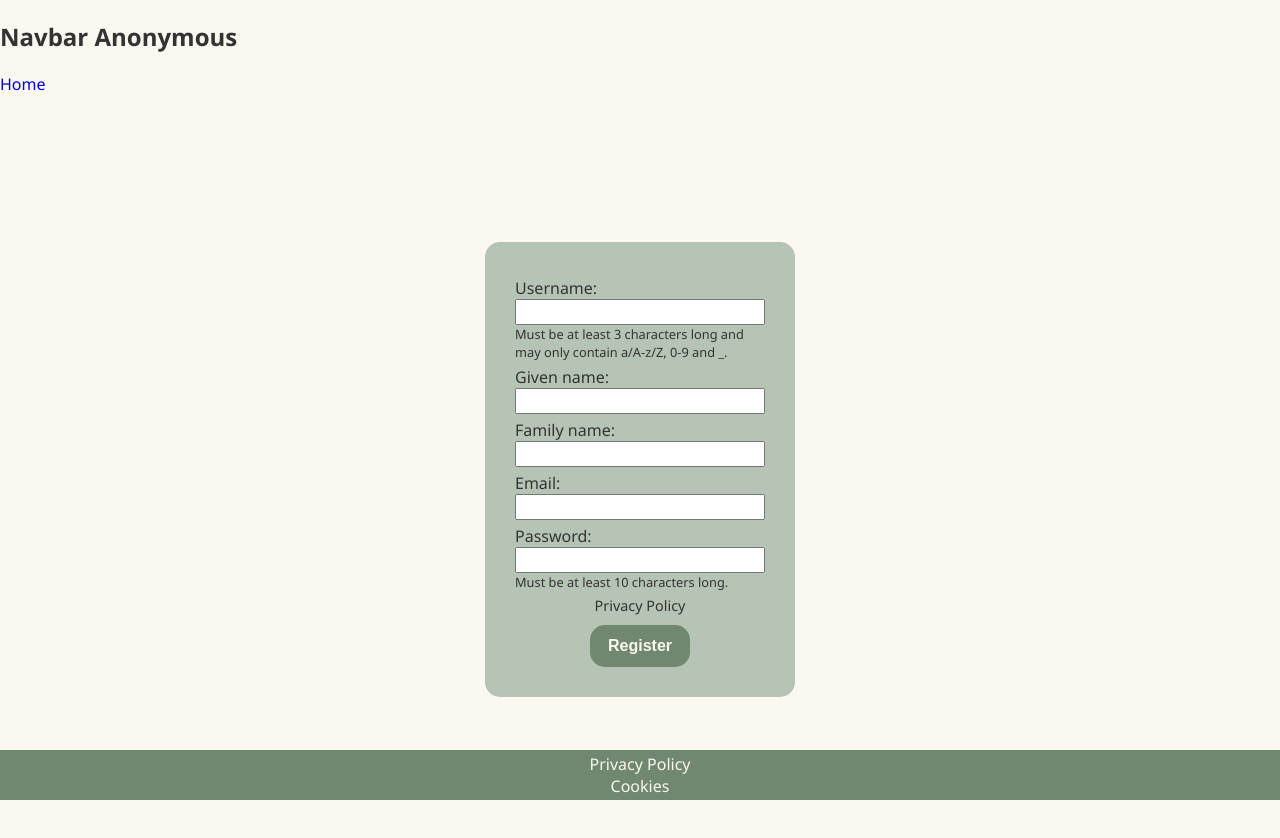
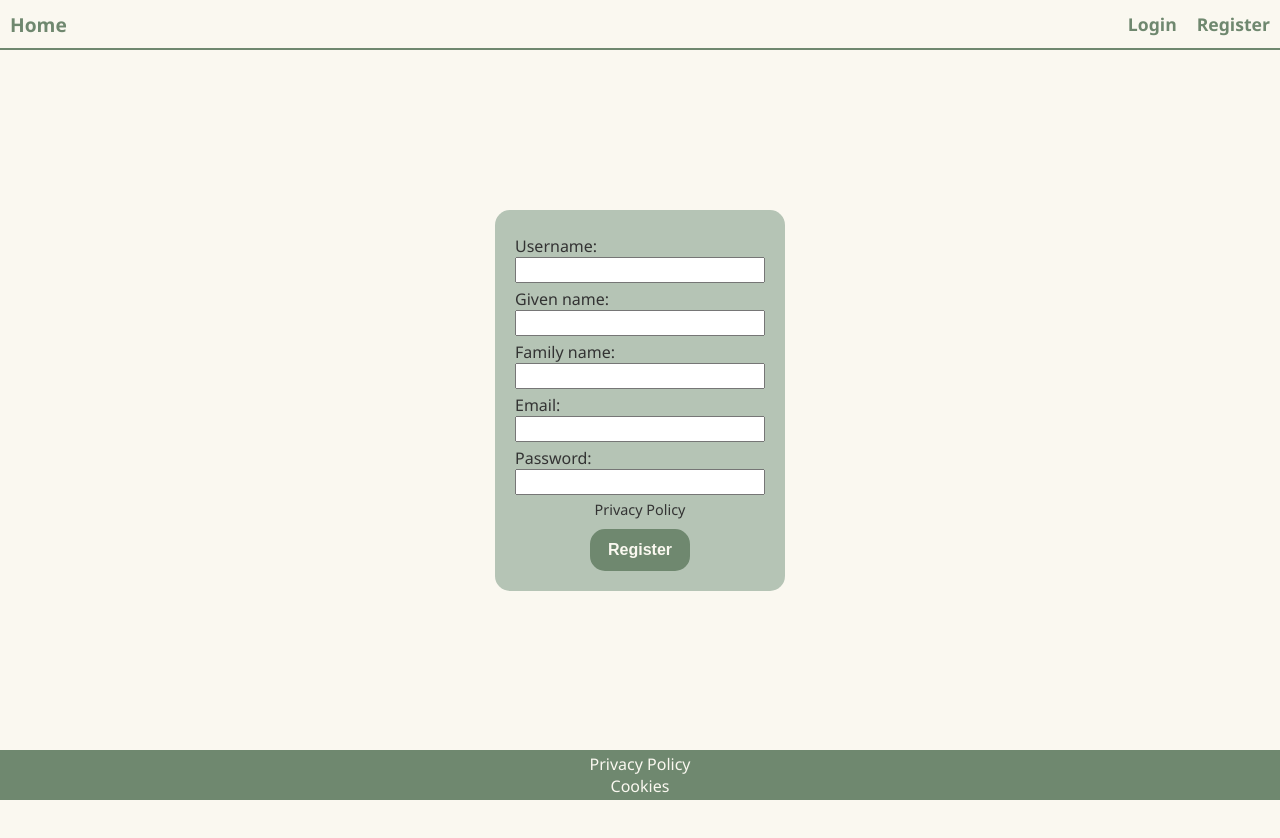
Before and after one commit to EllinorHenriksson/BookByte-Client-App, a React (Create React App) app: page /register in a window 1280 px wide. Shown: the top 838 px of the page. After the commit the page ends 800 px from the top, so only its background shows below. Built offline with nearby package versions, Linux system fonts and the light colour scheme; no server answers.

Commit message:
Submit registration form and redirect

```diff
--- a/src/components/NavbarAnonymous.js
+++ b/src/components/NavbarAnonymous.js
@@ -8,8 +8,13 @@ import { Link } from 'react-router-dom'
 function NavbarAnonymous () {
   return (
     <div className="navbar-anonymous">
-      <h2>Navbar Anonymous</h2>
-      <Link to="/">Home</Link>
+      <div>
+        <Link to="/">Home</Link>
+      </div>
+      <div>
+        <Link to="/login">Login</Link>
+        <Link to="/register">Register</Link>
+      </div>
     </div>
   )
 }
--- a/src/components/Register.js
+++ b/src/components/Register.js
@@ -1,4 +1,5 @@
-import { Link } from 'react-router-dom'
+import { useState } from 'react'
+import { Link, useNavigate } from 'react-router-dom'
 
 /**
  * The Register component.
@@ -6,42 +7,99 @@ import { Link } from 'react-router-dom'
  * @returns {object} The jsx html template.
  */
 function Register () {
+  const [username, setUsername] = useState('')
+  const [givenName, setGivenName] = useState('')
+  const [familyName, setFamilyName] = useState('')
+  const [email, setEmail] = useState('')
+  const [password, setPassword] = useState('')
+
+  const [isLoading, setIsLoading] = useState(false)
+
+  const navigate = useNavigate()
+
+  /**
+   * Handles the submit event.
+   *
+   * @param {Event} e - The event object.
+   */
+  const handleSubmit = (e) => {
+    e.preventDefault()
+
+    setIsLoading(true)
+
+    const data = { username, givenName, familyName, email, password }
+
+    fetch(process.env.REACT_APP_URL_AUTH_SERVICE + '/register', {
+      method: 'POST',
+      headers: {
+        'Content-Type': 'application/json'
+      },
+      body: JSON.stringify(data)
+    }).then(res => {
+      setIsLoading(false)
+      if (res.ok) {
+        console.log('Successfull registration')
+        navigate('/login')
+      } else {
+        // OBS! Ändra detta till riktig åtgärd
+        console.log('Status code: ', res.status)
+      }
+    }).catch(error => {
+      // OBS! Ändra detta till riktig åtgärd
+      console.log(error.message)
+      setIsLoading(false)
+    })
+  }
+
   return (
     <div className="register">
-      <form>
-        <label for="username">Username:</label>
+      <form
+        onSubmit={ handleSubmit }>
+        <label>Username:</label>
         <input
           type="text"
           required
-          id="username">
+          pattern="[A-Za-z][A-Za-z0-9_-]{2,255}"
+          title="Must be at least 3 characters long and may only contain a/A-z/Z, 0-9 and _."
+          value={ username }
+          onChange={ (e) => setUsername(e.target.value) }>
         </input>
-        <div class="info">Must be at least 3 characters long and may only contain a/A-z/Z, 0-9 and _.</div>
-        <label for="given-name">Given name:</label>
+        <label>Given name:</label>
         <input
           type="text"
           required
-          id="given-name">
+          value={ givenName }
+          onChange={ (e) => setGivenName(e.target.value) }>
         </input>
-        <label for="family-name">Family name:</label>
+        <label>Family name:</label>
         <input
           type="text"
-          id="family-name">
+          required
+          value={ familyName }
+          onChange={ (e) => setFamilyName(e.target.value)}>
         </input>
-        <label for="email">Email:</label>
+        <label>Email:</label>
         <input
           type="email"
           required
-          id="email">
+          pattern="[a-z0-9._%+-]+@[a-z0-9.-]+\.[a-z]{2,}$"
+          title="example@example.com"
+          value={ email }
+          onChange={ (e) => setEmail(e.target.value) }>
         </input>
-        <label for="password">Password:</label>
+        <label>Password:</label>
         <input
           type="password"
           required
-          id="password">
+          minLength="10"
+          maxLength="256"
+          title="Must be at least 10 characters long."
+          value={ password }
+          onChange={ (e) => setPassword(e.target.value) }>
         </input>
-        <div class="info">Must be at least 10 characters long.</div>
         <Link to="./privacy-policy">Privacy Policy</Link>
-        <button>Register</button>
+        { !isLoading && <button>Register</button> }
+        { isLoading && <button disabled>Loading...</button> }
       </form>
     </div>
   )
--- a/src/index.css
+++ b/src/index.css
@@ -20,13 +20,50 @@ button:hover {
   cursor: pointer;
 }
 
+/* Styling of navbar anonymous */
+.navbar-anonymous {
+  display: flex;
+  height: 50px;
+  align-items: center;
+  position: sticky;
+  border-bottom: 2px solid rgb(111, 136, 111);
+}
+
+.navbar-anonymous div {
+  width: 50vw;
+  display: flex;
+}
+
+.navbar-anonymous div:last-child {
+  justify-content: flex-end;
+}
+
+.navbar-anonymous div a {
+  margin: 10px;
+}
+
+.navbar-anonymous div:first-child a {
+  font-size: 1.2rem;
+}
+
+.navbar-anonymous div:last-child a {
+  font-size: 1.1rem;
+}
+
+.navbar-anonymous a:link, .navbar-anonymous a:visited {
+  color: rgb(111, 136, 111);
+  font-weight: bold;
+}
+
+.navbar-anonymous a:hover, .navbar-anonymous a:active {
+  color: rgb(139, 151, 139);
+}
+
 /* Styling of footer */
 .footer {
   height: 50px;
   width: 100%;
   background-color: rgb(111, 136, 111);
-  position: fixed;
-  bottom: 0;
   text-align: center;
   display: flex;
   flex-direction: column;
@@ -45,7 +82,7 @@ button:hover {
 /* Styling of home page for anonymous users */
 
 .home-anonymous {
-  height: calc(100vh - 50px);
+  height: calc(100vh - 100px);
   overflow: auto;
   display: flex;
   flex-direction: column;
@@ -86,7 +123,7 @@ button:hover {
 
 /* Styling for registration page */
 .register {
-  height: calc(100vh - 50px);
+  height: calc(100vh - 100px);
   overflow: auto;
   display: flex;
   flex-direction: column;
@@ -97,7 +134,7 @@ button:hover {
 
 .register form {
   background-color: rgb(181, 196, 181);
-  padding: 30px;
+  padding: 20px;
   width: max-content;
   margin: 10px auto;
   border-radius: 15px;
@@ -113,12 +150,6 @@ button:hover {
   width: 250px;
   padding: 3px;
   font-size: 0.9rem;
-}
-
-.register div.info {
-  position: relative;
-  width: 250px;
-  font-size: 0.8rem;
 }
 
 .register button {
```
